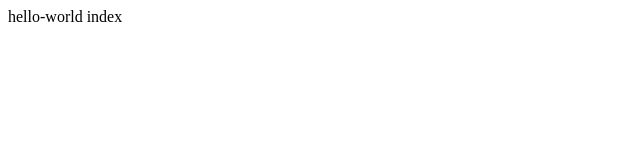
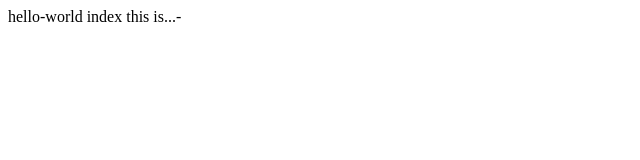
Before and after one commit to mustbee/hello-world, a plain HTML site: page index.html in a window 1280 px wide. Shown: the full height of the page, 0-640 px from the left. Drawn offline with Linux system fonts and the light colour scheme.

Commit message:
change index.html

```diff
--- a/index.html
+++ b/index.html
@@ -3,5 +3,5 @@
 </head>
 <body>
 hello-world index
-</body>
+this is...-
 </html>
```
